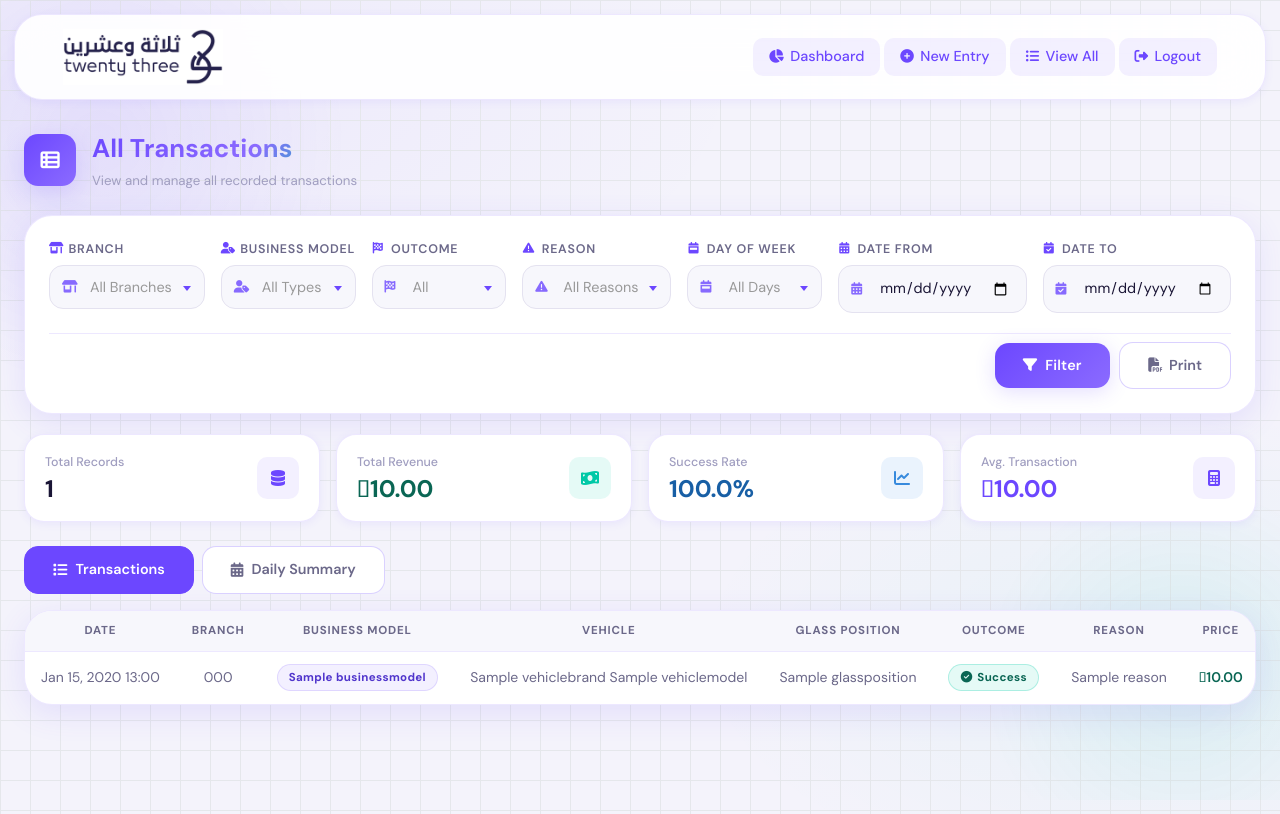
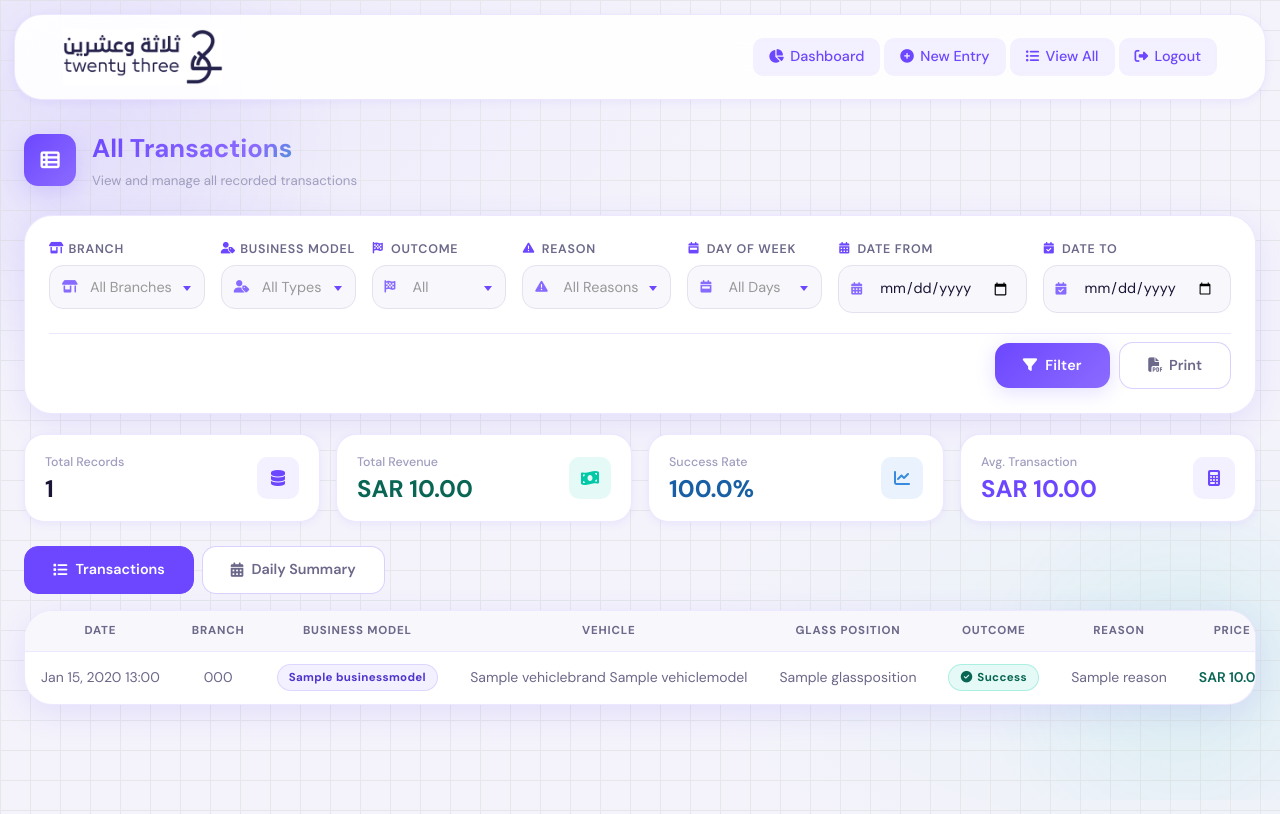
Before and after one commit to rajkumarbk/kpi, a Django app: page /list/ in a window 1280 px wide. Run offline with Django 5.2, Linux system fonts and the light colour scheme; a user stored in the database is signed in; tables that the repository leaves empty hold one stand-in row (values such as "Sample post"); some libraries are stand-ins or nearby versions.

```diff
--- a/templates/core/dashboard.html
+++ b/templates/core/dashboard.html
@@ -132,9 +132,9 @@
                 </div>
             </div>
             <p class="text-gray-500 text-sm mb-1">Total Revenue</p>
-            <p class="text-4xl font-bold text-gray-800">⃁{{ total_revenue|floatformat:0 }}</p>
+            <p class="text-4xl font-bold text-gray-800">SAR {{ total_revenue|floatformat:0 }}</p>
             <div class="mt-3 text-sm text-gray-500">
-                Avg. ⃁{{ avg_value|floatformat:0 }}/transaction
+                Avg. SAR {{ avg_value|floatformat:0 }}/transaction
             </div>
         </div>
     </div>
@@ -276,7 +276,7 @@
                             {% endif %}
                         </td>
                         <td class="py-3 text-center font-semibold">
-                            {% if trans.price %}⃁{{ trans.price }}{% else %}-{% endif %}
+                            {% if trans.price %}SAR {{ trans.price }}{% else %}-{% endif %}
                         </td>
                     </tr>
                     {% empty %}
--- a/templates/core/detail.html
+++ b/templates/core/detail.html
@@ -115,7 +115,7 @@
         {% if transaction.price %}
         <div class="outcome-banner-right" style="text-align:right;">
             <div style="font-size:0.75rem;color:var(--text-muted);text-transform:uppercase;letter-spacing:0.06em;font-weight:600;">Transaction Value</div>
-            <div style="font-size:1.6rem;font-weight:700;color:#0a6654;">⃁{{ transaction.price }}</div>
+            <div style="font-size:1.6rem;font-weight:700;color:#0a6654;">SAR {{ transaction.price }}</div>
         </div>
         {% endif %}
     </div>
@@ -198,7 +198,7 @@
     {% if transaction.expected_price %}
         <div style="margin-top:1rem;">
             <div style="font-size:0.78rem;color:var(--text-muted);font-weight:600;text-transform:uppercase;letter-spacing:0.05em;margin-bottom:0.5rem;">Expected Price</div>
-            <p style="background:var(--surface-2);padding:0.75rem 1rem;border-radius:var(--radius-sm);font-size:0.875rem;color:var(--text-secondary);margin:0;">{{ transaction.expected_price }} ⃁</p>
+            <p style="background:var(--surface-2);padding:0.75rem 1rem;border-radius:var(--radius-sm);font-size:0.875rem;color:var(--text-secondary);margin:0;">{{ transaction.expected_price }} SAR </p>
         </div>
     {% endif %}
 
--- a/templates/core/list.html
+++ b/templates/core/list.html
@@ -301,9 +301,11 @@ tbody td.id-cell { font-family: 'DM Mono', monospace; font-size: 0.78rem; color:
                     <button type="submit" class="btn-primary">
                         <i class="fas fa-filter"></i>Filter
                     </button>
+                    {% if request.user.userprofile.role == 'admin' %}
                     <a href="#" id="print-pdf-btn" class="btn-secondary" style="display:inline-flex;align-items:center;gap:0.4rem;">
                         <i class="fas fa-file-pdf"></i>Print
                     </a>
+                    {% endif %}
                 </div>
             </div>
         </form>
@@ -326,7 +328,7 @@ tbody td.id-cell { font-family: 'DM Mono', monospace; font-size: 0.78rem; color:
             <div style="display:flex;align-items:center;justify-content:space-between;gap:0.75rem;">
                 <div>
                     <div class="stat-label">Total Revenue</div>
-                    <div class="stat-value" style="color:#0a6654;">⃁{{ total_revenue|floatformat:2 }}</div>
+                    <div class="stat-value" style="color:#0a6654;">SAR {{ total_revenue|floatformat:2 }}</div>
                 </div>
                 <div class="stat-icon" style="background:rgba(0,201,167,0.1);">
                     <i class="fas fa-money-bill-wave" style="color:#00C9A7;"></i>
@@ -348,7 +350,7 @@ tbody td.id-cell { font-family: 'DM Mono', monospace; font-size: 0.78rem; color:
             <div style="display:flex;align-items:center;justify-content:space-between;gap:0.75rem;">
                 <div>
                     <div class="stat-label">Avg. Transaction</div>
-                    <div class="stat-value" style="color:var(--primary);">⃁{{ avg_transaction|floatformat:2 }}</div>
+                    <div class="stat-value" style="color:var(--primary);">SAR {{ avg_transaction|floatformat:2 }}</div>
                 </div>
                 <div class="stat-icon" style="background:var(--primary-subtle);">
                     <i class="fas fa-calculator" style="color:var(--primary);"></i>
@@ -356,6 +358,7 @@ tbody td.id-cell { font-family: 'DM Mono', monospace; font-size: 0.78rem; color:
             </div>
         </div>
     </div>
+    {% if request.user.userprofile.role == 'admin' %}
     <div style="display:flex;gap:0.5rem;margin-bottom:1rem;">
         <button type="button" class="btn-secondary tab-btn active" data-tab="detail-view">
             <i class="fas fa-list"></i> Transactions
@@ -364,6 +367,7 @@ tbody td.id-cell { font-family: 'DM Mono', monospace; font-size: 0.78rem; color:
             <i class="fas fa-calendar-days"></i> Daily Summary
         </button>
     </div>
+    {% endif %}
     <!-- Table -->
     <div id="detail-view" class="glass-card" style="padding:0 !important; overflow:hidden;">
         <div class="table-wrap">
@@ -410,7 +414,7 @@ tbody td.id-cell { font-family: 'DM Mono', monospace; font-size: 0.78rem; color:
                         </td>
                         <td>
                             {% if transaction.price %}
-                                <span class="price-val">⃁{{ transaction.price }}</span>
+                                <span class="price-val">SAR {{ transaction.price }}</span>
                             {% else %}
                                 <span class="price-nil">—</span>
                             {% endif %}
@@ -500,7 +504,7 @@ tbody td.id-cell { font-family: 'DM Mono', monospace; font-size: 0.78rem; color:
                     <td><span class="badge badge-success">{{ row.success_count }}</span></td>
                     <td><span class="badge badge-fail">{{ row.fail_count }}</span></td>
                     <td><span class="badge badge-info">{{ row.success_count|add:row.fail_count }}</span></td>
-                    <td><span class="price-val">⃁{{ row.day_revenue|default:0|floatformat:2 }}</span></td>
+                    <td><span class="price-val">SAR {{ row.day_revenue|default:0|floatformat:2 }}</span></td>
                 </tr>
                 {% empty %}
                 <tr>
```
